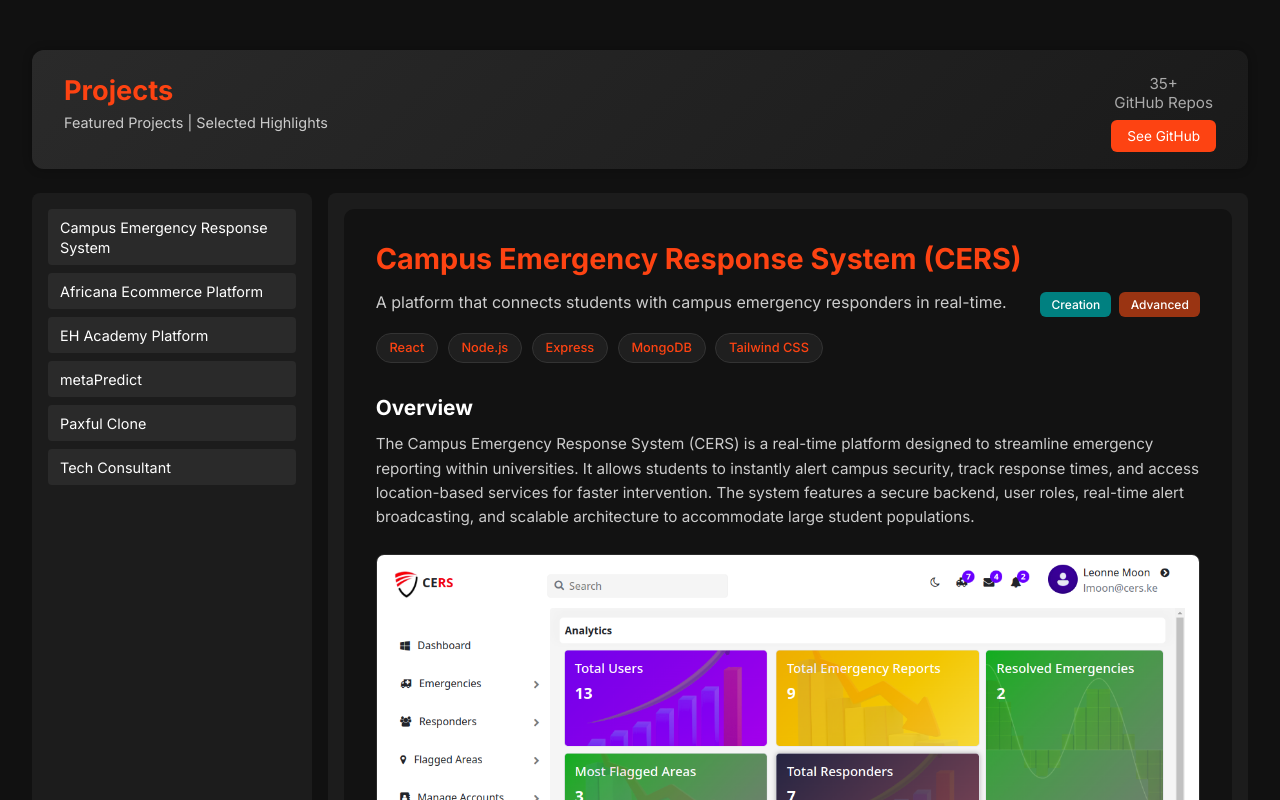
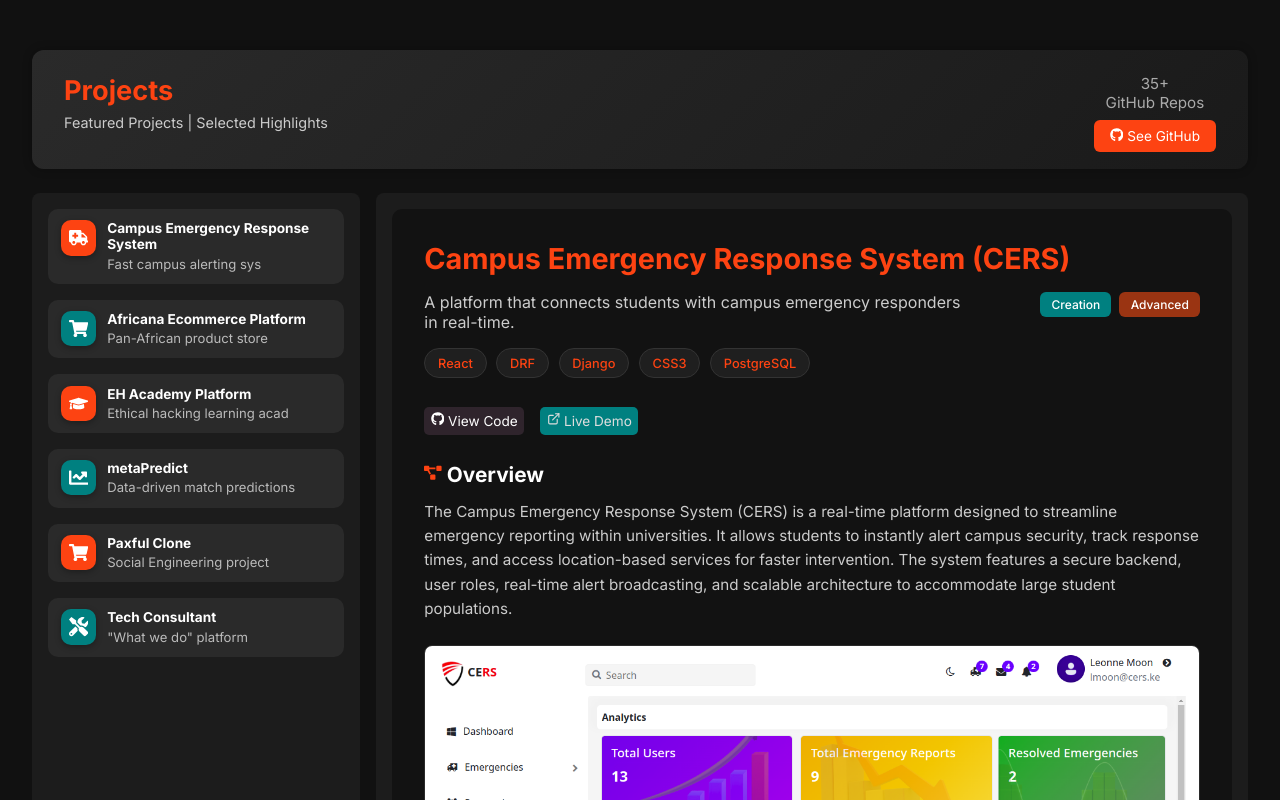
Before and after one commit to LeonardOgendo/my-developer-portfolio-v2, a React (Vite) app: page / in a window 1280 px wide. Shown: the part 3100-3900 px from the top of the page. Built offline with nearby package versions, Linux system fonts and the light colour scheme.

Commit message:
Update Experiences section UI

```diff
--- a/src/components/projects/MyProjects.jsx
+++ b/src/components/projects/MyProjects.jsx
@@ -1,4 +1,7 @@
 import { useState } from "react";
+
+import { FaGithub, FaAmbulance, FaShoppingCart, FaGraduationCap, FaChartLine, FaTools } from "react-icons/fa";
+
 import Cers from "./featured-projects/Cers";
 import AfricanaEcommerce from "./featured-projects/AfricanaEcommerce";
 import EhAcademy from "./featured-projects/EhAcademy";
@@ -7,20 +10,43 @@ import PaxfulClone from "./featured-projects/PaxfulClone";
 import TechConsultant from "./featured-projects/TechConsultant";
 
 const featuredProjects = [
-  'Campus Emergency Response System',
-  'Africana Ecommerce Platform',
-  'EH Academy Platform',
-  'metaPredict',
-  'Paxful Clone',
-  'Tech Consultant',
-]
-
+  {
+    icon: <FaAmbulance />,
+    title: 'Campus Emergency Response System',
+    intro: 'Fast campus alerting sys',
+  },
+  {
+    icon: <FaShoppingCart />,
+    title: 'Africana Ecommerce Platform',
+    intro: 'Pan-African product store',
+  },
+  {
+    icon: <FaGraduationCap />,
+    title: 'EH Academy Platform',
+    intro: 'Ethical hacking learning acad',
+  },
+  {
+    icon: <FaChartLine />,
+    title: 'metaPredict',
+    intro: 'Data-driven match predictions',
+  },
+  {
+    icon: <FaShoppingCart />,
+    title: 'Paxful Clone',
+    intro: 'Social Engineering project',
+  },
+  {
+    icon: <FaTools />,
+    title: 'Tech Consultant',
+    intro: '"What we do" platform',
+  },
+];
 
 const MyProjects = () => {
   const [selectedProject, setSelectedProject] = useState('Campus Emergency Response System');
 
-    const handleProjectClick = (project) => {
-      setSelectedProject(project);
+  const handleProjectClick = (projectTitle) => {
+    setSelectedProject(projectTitle);
   };
 
   return (
@@ -39,7 +65,7 @@ const MyProjects = () => {
             rel="noopener noreferrer"
             className="github-button"
           >
-                        See GitHub
+            <FaGithub /> See GitHub
           </a>
         </div>
       </div>
@@ -47,31 +73,25 @@ const MyProjects = () => {
       <div className="projects-body">
         <div className="projects-sidebar">
           {featuredProjects.map((project, index) => (
-                        <div className="project-card" key={index} onClick={() => handleProjectClick(project)}>
-                            <span>{project}</span>
+            <div className="project-card" key={index} onClick={() => handleProjectClick(project.title)}>
+              <div className={`project-icon-wrapper color-${index % 4}`}>
+                {project.icon}
+              </div>
+              <div className="project-card-label">
+                <span>{project.title}</span>
+                <p>{project.intro}</p>
+              </div>
             </div>
           ))}
         </div>
 
         <div className="projects-main">
-                    {selectedProject === 'Campus Emergency Response System' && (
-                        <Cers />
-                    )}
-                    {selectedProject === 'Africana Ecommerce Platform' && (
-                        <AfricanaEcommerce />
-                    )}
-                    {selectedProject === 'EH Academy Platform' && (
-                        <EhAcademy />
-                    )}
-                    {selectedProject === 'metaPredict' && (
-                        <MetaPredict />
-                    )}
-                    {selectedProject === 'Paxful Clone' && (
-                        <PaxfulClone />
-                    )}
-                    {selectedProject === 'Tech Consultant' && (
-                        <TechConsultant />
-                    )}
+          {selectedProject === 'Campus Emergency Response System' && <Cers />}
+          {selectedProject === 'Africana Ecommerce Platform' && <AfricanaEcommerce />}
+          {selectedProject === 'EH Academy Platform' && <EhAcademy />}
+          {selectedProject === 'metaPredict' && <MetaPredict />}
+          {selectedProject === 'Paxful Clone' && <PaxfulClone />}
+          {selectedProject === 'Tech Consultant' && <TechConsultant />}
         </div>
       </div>
     </section>
--- a/src/components/projects/featured-projects/AfricanaEcommerce.jsx
+++ b/src/components/projects/featured-projects/AfricanaEcommerce.jsx
@@ -1,6 +1,6 @@
 import projectImage from '../../../assets/certsxprojects/ecommerce.png';
-import { FaDotCircle } from 'react-icons/fa';
-
+import { FaDotCircle, FaProjectDiagram, FaGithub } from 'react-icons/fa';
+import { FiExternalLink } from 'react-icons/fi';
 
 const AfricanaEcommerce = () => {
     return (
@@ -16,15 +16,19 @@ const AfricanaEcommerce = () => {
             </div>
 
             <div className="tech-stack">
-                <span className="tech-badge">Next.js</span>
-                <span className="tech-badge">React</span>
-                <span className="tech-badge">MongoDB</span>
-                <span className="tech-badge">Tailwind CSS</span>
-                <span className="tech-badge">Node.js</span>
+                <span className="tech-badge">DTL</span>
+                <span className="tech-badge">Django</span>
+                <span className="tech-badge">CSS3</span>
+                <span className="tech-badge">PostgreSQL</span>
+            </div>
+
+             <div className="view-project">
+                <span className='view-code'><FaGithub className="view-icon" /> View Code</span>
+                <span className='view-demo'><FiExternalLink className="view-icon" /> Live Demo</span>
             </div>
 
             <div className="project-section">
-                <h3>Overview</h3>
+                <h3><FaProjectDiagram className="overview-icon" /> Overview</h3>
                 <p>
                     Africana is a full-stack ecommerce solution built to support African designers and artisans. It features secure product listings, payment integration, user authentication, cart functionality, order history, and a dynamic admin dashboard. The project was crafted to be both mobile-responsive and optimized for performance using server-side rendering with Next.js.
                 </p>
--- a/src/components/projects/featured-projects/Cers.jsx
+++ b/src/components/projects/featured-projects/Cers.jsx
@@ -1,6 +1,7 @@
 
 import projectImage from '../../../assets/certsxprojects/cers.png';
-import { FaDotCircle } from 'react-icons/fa';
+import { FaDotCircle, FaGithub, FaProjectDiagram, } from 'react-icons/fa';
+import { FiExternalLink } from 'react-icons/fi';
 
 const Cers = () => {
     return (
@@ -8,7 +9,7 @@ const Cers = () => {
             <h2 className="fproject-title">Campus Emergency Response System (CERS)</h2>
 
             <div className="project-brief-container">
-                <p className="project-brief">A platform that connects students with campus emergency responders in real-time.</p>
+                <p className="project-brief">A platform that connects students with campus emergency responders <br /> in real-time.</p>
                 <div className="project-tags">
                     <span className="tag creation">Creation</span>
                     <span className="tag level">Advanced</span>
@@ -17,14 +18,19 @@ const Cers = () => {
 
             <div className="tech-stack">
                 <span className="tech-badge">React</span>
-                <span className="tech-badge">Node.js</span>
-                <span className="tech-badge">Express</span>
-                <span className="tech-badge">MongoDB</span>
-                <span className="tech-badge">Tailwind CSS</span>
+                <span className="tech-badge">DRF</span>
+                <span className="tech-badge">Django</span>
+                <span className="tech-badge">CSS3</span>
+                <span className="tech-badge">PostgreSQL</span>
+            </div>
+
+            <div className="view-project">
+                <span className='view-code'><FaGithub className="view-icon" /> View Code</span>
+                <span className='view-demo'><FiExternalLink className="view-icon" /> Live Demo</span>
             </div>
 
             <div className="project-section">
-                <h3>Overview</h3>
+                <h3><FaProjectDiagram className="overview-icon" /> Overview</h3>
                 <p>
                     The Campus Emergency Response System (CERS) is a real-time platform designed to streamline emergency reporting within universities. It allows students to instantly alert campus security, track response times, and access location-based services for faster intervention. The system features a secure backend, user roles, real-time alert broadcasting, and scalable architecture to accommodate large student populations.
                 </p>
--- a/src/components/projects/featured-projects/EhAcademy.jsx
+++ b/src/components/projects/featured-projects/EhAcademy.jsx
@@ -1,5 +1,6 @@
 import projectImage from '../../../assets/certsxprojects/elearning.png'; // Replace with actual image path
-import { FaDotCircle } from 'react-icons/fa';
+import { FaDotCircle, FaProjectDiagram, FaGithub } from 'react-icons/fa';
+import { FiExternalLink } from 'react-icons/fi';
 
 const EhAcademy = () => {
     return (
@@ -22,8 +23,13 @@ const EhAcademy = () => {
                 <span className="tech-badge">Tailwind CSS</span>
             </div>
 
+             <div className="view-project">
+                <span className='view-code'><FaGithub className="view-icon" /> View Code</span>
+                <span className='view-demo'><FiExternalLink className="view-icon" /> Live Demo</span>
+            </div>
+
             <div className="project-section">
-                <h3>Overview</h3>
+                <h3><FaProjectDiagram className="overview-icon" /> Overview</h3>
                 <p>
                     EH Academy is a platform dedicated to delivering curated ethical hacking courses and structured learning paths. It includes course management tools, user authentication, and admin privileges to control course visibility, publish updates, and manage user progress. The project emphasizes secure delivery of learning materials, modular course structures, and future support for certifications and quizzes.
                 </p>
--- a/src/components/projects/featured-projects/MetaPredict.jsx
+++ b/src/components/projects/featured-projects/MetaPredict.jsx
@@ -1,5 +1,6 @@
 import projectImage from '../../../assets/certsxprojects/bettin_model.jpeg';
-import { FaDotCircle } from 'react-icons/fa';
+import { FaDotCircle, FaProjectDiagram, FaGithub } from 'react-icons/fa';
+import { FiExternalLink } from 'react-icons/fi';
 
 const MetaPredict = () => {
     return (
@@ -16,17 +17,18 @@ const MetaPredict = () => {
 
             <div className="tech-stack">
                 <span className="tech-badge">Python</span>
-                <span className="tech-badge">Pandas</span>
-                <span className="tech-badge">Scikit-Learn</span>
-                <span className="tech-badge">NumPy</span>
-                <span className="tech-badge">Matplotlib</span>
-                <span className="tech-badge">Jupyter Notebook</span>
+                <span className="tech-badge">...</span>
+            </div>
+
+             <div className="view-project">
+                <span className='view-code'><FaGithub className="view-icon" /> View Code</span>
+                <span className='view-demo'><FiExternalLink className="view-icon" /> Live Demo</span>
             </div>
 
             <div className="project-section">
-                <h3>Overview</h3>
+                <h3><FaProjectDiagram className="overview-icon" /> Overview</h3>
                 <p>
-                    MetaPredict is a data-driven football match predictor developed to increase the accuracy of outcome-based betting decisions. It scrapes historical data, processes key match features like team strength, form, head-to-head, and uses machine learning models (Random Forest, Logistic Regression) to make probability-based predictions for 1X2, GG, Over/Under and Asian Handicap markets.
+                    MetaPredict is a personal project that aims to develop a data-driven football match predictor that will increase the accuracy of outcome-based betting decisions. It scrapes historical data, processes key match features like team strength, form, head-to-head, and uses machine learning models (Random Forest, Logistic Regression) to make probability-based predictions for 1X2, GG, Over/Under and Asian Handicap markets.
                 </p>
             </div>
 
@@ -47,18 +49,18 @@ const MetaPredict = () => {
             <div className="project-split">
                 <div className="split-box">
                     <h4>Challenges</h4>
-                    <p><FaDotCircle className="bullet-icon" /> Balancing class skew across markets</p>
+                    <p><FaDotCircle className="bullet-icon" /> Collecting data from various sources automatically</p>
                     <p><FaDotCircle className="bullet-icon" /> Cleaning inconsistent data from multiple football sources</p>
                 </div>
                 <div className="split-box">
                     <h4>Solutions</h4>
-                    <p><FaDotCircle className="bullet-icon" /> Used SMOTE and ensemble voting methods</p>
-                    <p><FaDotCircle className="bullet-icon" /> Implemented strict parsing + standardization rules during ETL</p>
+                    <p><FaDotCircle className="bullet-icon" /> ...</p>
+                    <p><FaDotCircle className="bullet-icon" /> ...</p>
                 </div>
             </div>
 
             <div className="project-status">
-                <span>Status: <strong>In Progress</strong></span>
+                <span>Status: <strong>In Design</strong></span>
             </div>
         </div>
     );
--- a/src/components/projects/featured-projects/PaxfulClone.jsx
+++ b/src/components/projects/featured-projects/PaxfulClone.jsx
@@ -1,5 +1,6 @@
 import projectImage from '../../../assets/certsxprojects/social-engineering.jpg';
-import { FaDotCircle } from 'react-icons/fa';
+import { FaDotCircle, FaProjectDiagram, FaGithub } from 'react-icons/fa';
+import { FiExternalLink } from 'react-icons/fi';
 
 const PaxfulClone = () => {
     return (
@@ -15,14 +16,21 @@ const PaxfulClone = () => {
             </div>
 
             <div className="tech-stack">
-                <span className="tech-badge">HTML</span>
-                <span className="tech-badge">CSS</span>
+                <span className="tech-badge">DTL</span>
+                <span className="tech-badge">Django</span>
                 <span className="tech-badge">JavaScript</span>
+                <span className="tech-badge">CSS3</span>
+                <span className="tech-badge">SQLite</span>
                 <span className="tech-badge">Netlify (Mock Hosting)</span>
             </div>
 
+             <div className="view-project">
+                <span className='view-code'><FaGithub className="view-icon" /> View Code</span>
+                <span className='view-demo'><FiExternalLink className="view-icon" /> Live Demo</span>
+            </div>
+
             <div className="project-section">
-                <h3>Overview</h3>
+                <h3><FaProjectDiagram className="overview-icon" /> Overview</h3>
                 <p>
                     This project involved cloning the Paxful authentication interface — including login and OTP pages — to simulate a phishing scenario for personal cybersecurity learning. It demonstrated how users could be tricked into submitting credentials, how responses could be silently captured, followed by fake error display and redirection to the real Paxful website. The project remained local and was never deployed online.
                 </p>
--- a/src/components/projects/featured-projects/TechConsultant.jsx
+++ b/src/components/projects/featured-projects/TechConsultant.jsx
@@ -1,5 +1,6 @@
 import projectImage from '../../../assets/certsxprojects/consultancy.png';
-import { FaDotCircle } from 'react-icons/fa';
+import { FaDotCircle, FaProjectDiagram, FaGithub } from 'react-icons/fa';
+import { FiExternalLink } from 'react-icons/fi';
 
 const TechConsultant = () => {
     return (
@@ -15,15 +16,19 @@ const TechConsultant = () => {
             </div>
 
             <div className="tech-stack">
-                <span className="tech-badge">React</span>
-                <span className="tech-badge">Tailwind CSS</span>
-                <span className="tech-badge">Framer Motion</span>
-                <span className="tech-badge">EmailJS</span>
-                <span className="tech-badge">Netlify</span>
+                <span className="tech-badge">SCSS</span>
+                <span className="tech-badge">JavaScript</span>
+                <span className="tech-badge">HTML5</span>
+                <span className="tech-badge">CSS3</span>
+            </div>
+
+             <div className="view-project">
+                <span className='view-code'><FaGithub className="view-icon" /> View Code</span>
+                <span className='view-demo'><FiExternalLink className="view-icon" /> Live Demo</span>
             </div>
 
             <div className="project-section">
-                <h3>Overview</h3>
+                <h3><FaProjectDiagram className="overview-icon" /> Overview</h3>
                 <p>
                     The Tech Consultant platform was designed to serve as a modern digital presence for a tech advisory firm. It features interactive service listings, a sleek responsive UI, smooth scroll animations, client inquiry integration with EmailJS, and a conversion-optimized contact section. The project was delivered with scalability and future blog support in mind.
                 </p>
--- a/src/styles/styles.css
+++ b/src/styles/styles.css
@@ -691,6 +691,18 @@ a:visited {
   background-color: #2a2a2a;
   text-align: center;
   color: #ccc;
+  margin-top: 2rem;
+  padding: 0.6rem 1.2rem;
+  border-radius: 8px;
+  font-weight: 500;
+  cursor: default;
+}
+
+.exp-icon {
+  color: #fd4312;
+  font-size: 1.2rem;
+  margin-right: 0.4rem;
+  padding-top: 3px;
 }
 
 .experience-content {
@@ -852,11 +864,12 @@ a:visited {
 }
 
 
-/* My Projects  */
+/* My Projects */
 #projects {
   height: auto;
   margin-bottom: 3rem;
 }
+
 .projects-top {
   background: linear-gradient(135deg, #2a2a2a, #1a1a1a);
   border-radius: 12px;
@@ -871,10 +884,6 @@ a:visited {
 
 .projects-left {
   color: #fff;
-}
-
-.projects-title {
-  margin-bottom: 0.4rem;
 }
 
 .projects-right {
@@ -910,7 +919,7 @@ a:visited {
 }
 
 .projects-sidebar {
-  flex: 0 0 23%;
+  flex: 0 0 27%;
   background-color: #1c1c1c;
   padding: 1rem;
   border-radius: 8px;
@@ -918,19 +927,70 @@ a:visited {
 }
 
 .project-card {
-  text-align: left;
+  display: flex;
+  align-items: flex-start;
   background: #2a2a2a;
   color: #fff;
-  margin-bottom: 0.5rem;
-  padding: 0.5rem 0.75rem;
-  border-radius: 4px;
+  margin-bottom: 1rem;
+  padding: 0.7rem 0.8rem;
+  border-radius: 10px;
   cursor: pointer;
-}
-
-.project-card > span {
-  font-size: 0.9rem;
-}
-
+  gap: 0.7rem;
+  transition: background 0.2s ease;
+}
+
+.project-card:hover {
+  background-color: #2d2d2d;
+}
+
+.project-icon-wrapper {
+  padding: 0.5rem;
+  font-size: 1.2rem;
+  border-radius: 10px;
+  box-shadow: 0 2px 6px rgba(0,0,0,0.3);
+  display: flex;
+  align-items: center;
+  justify-content: center;
+}
+
+.color-0 {
+  background-color: #fd4312;
+  color: #fff;
+}
+
+.color-1 {
+  background-color: #008080;
+  color: #fff;
+}
+
+.color-2 {
+  background-color: #fd4312;
+  color: #fff;
+}
+
+.color-3 {
+  background-color: #008080;
+  color: #fff;
+}
+
+.project-card-label {
+  display: flex;
+  flex-direction: column;
+}
+
+.project-card-label span {
+  font-size: 0.85rem;
+  font-weight: bold;
+  margin-bottom: 0.2rem;
+}
+
+.project-card-label p {
+  font-size: 0.82rem;
+  color: #bbb;
+  line-height: 1.3;
+}
+
+/* Main section for project render */
 .projects-main {
   flex: 1;
   background-color: #1c1c1c;
@@ -942,6 +1002,12 @@ a:visited {
   height: 100vh;
 }
 
+/* Optional: Scrollbar hiding */
+.projects-main::-webkit-scrollbar {
+  display: none;
+}
+
+
 /* Featured-Projects */
 
 .fproject-component {
@@ -1009,6 +1075,35 @@ a:visited {
   font-size: 0.8rem;
   color: #fd4312;
   font-weight: 500;
+}
+
+.view-project {
+  margin-top: 2rem;
+
+
+}
+.view-project span {
+  font-size: 0.85rem;
+}
+.view-project .view-code {
+  background: #2F242C;
+  color: #fff;
+  padding: 0.4rem 0.4rem;
+  border-radius: 5px;
+  margin-right: 1rem;
+  cursor: pointer;
+}
+
+.view-project .view-demo {
+  background: #008080;
+  padding: 0.4rem 0.4rem;
+  border-radius: 5px;
+  cursor: pointer;
+}
+
+.overview-icon {
+  font-size: 1.1rem;
+  color: #fd4312;
 }
 
 .project-section {
```
Also changed, not shown: src/components/experiences/Experiences.jsx (+4 -3 lines). Lines whose indentation alone changed are shown as unchanged.
